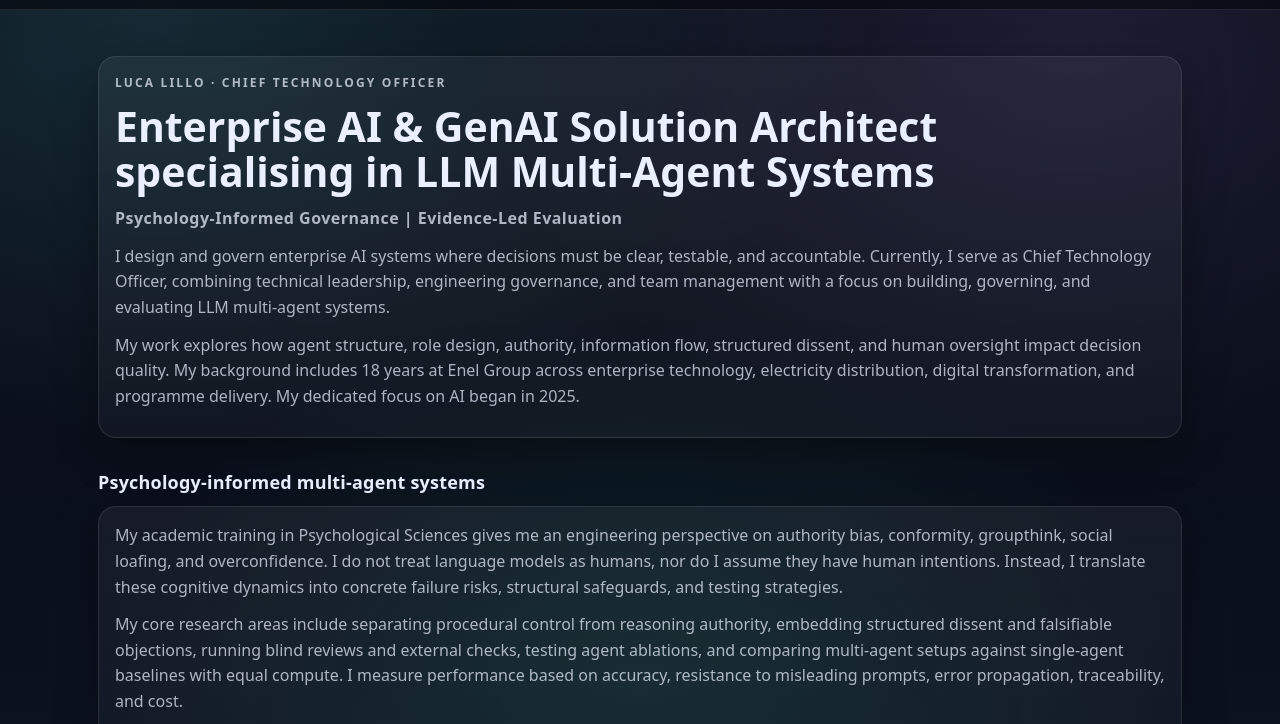
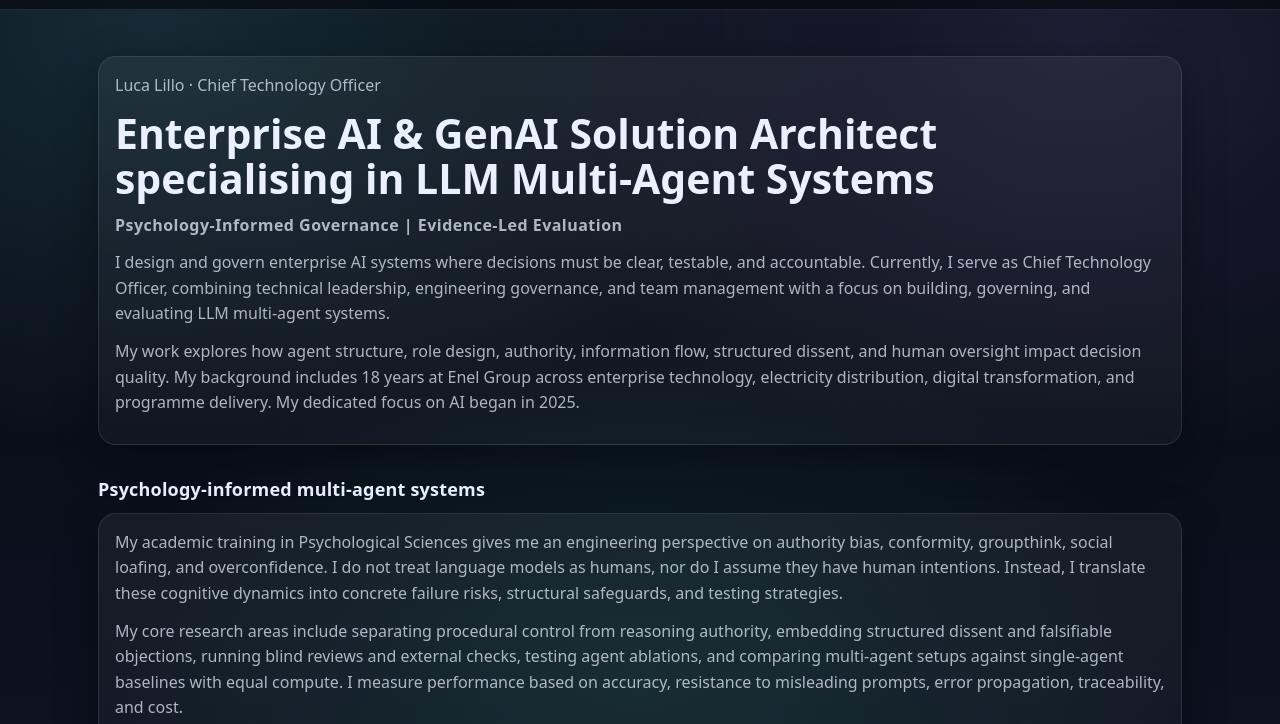
Before and after one commit to nepryoon/neuromorphic-inference-lab-site, a website: page about/index.html in a window 1280 px wide. Shown: the part 56-780 px from the top of the page. Drawn offline with Linux system fonts and the light colour scheme; no server answers.

Commit message:
Remove kicker class from CTO description

```diff
--- a/about/index.html
+++ b/about/index.html
@@ -41,7 +41,7 @@
     <section class="section about-hero" aria-labelledby="about-title">
       <div class="grid">
         <div class="card col-12">
-          <p class="kicker">Luca Lillo · Chief Technology Officer</p>
+          <p>Luca Lillo · Chief Technology Officer</p>
           <h1 class="h1" id="about-title">Enterprise AI &amp; GenAI Solution Architect specialising in LLM Multi-Agent Systems</h1>
           <p class="about-tagline">Psychology-Informed Governance | Evidence-Led Evaluation</p>
           <p>I design and govern enterprise AI systems where decisions must be clear, testable, and accountable. Currently, I serve as Chief Technology Officer, combining technical leadership, engineering governance, and team management with a focus on building, governing, and evaluating LLM multi-agent systems.</p>
```
